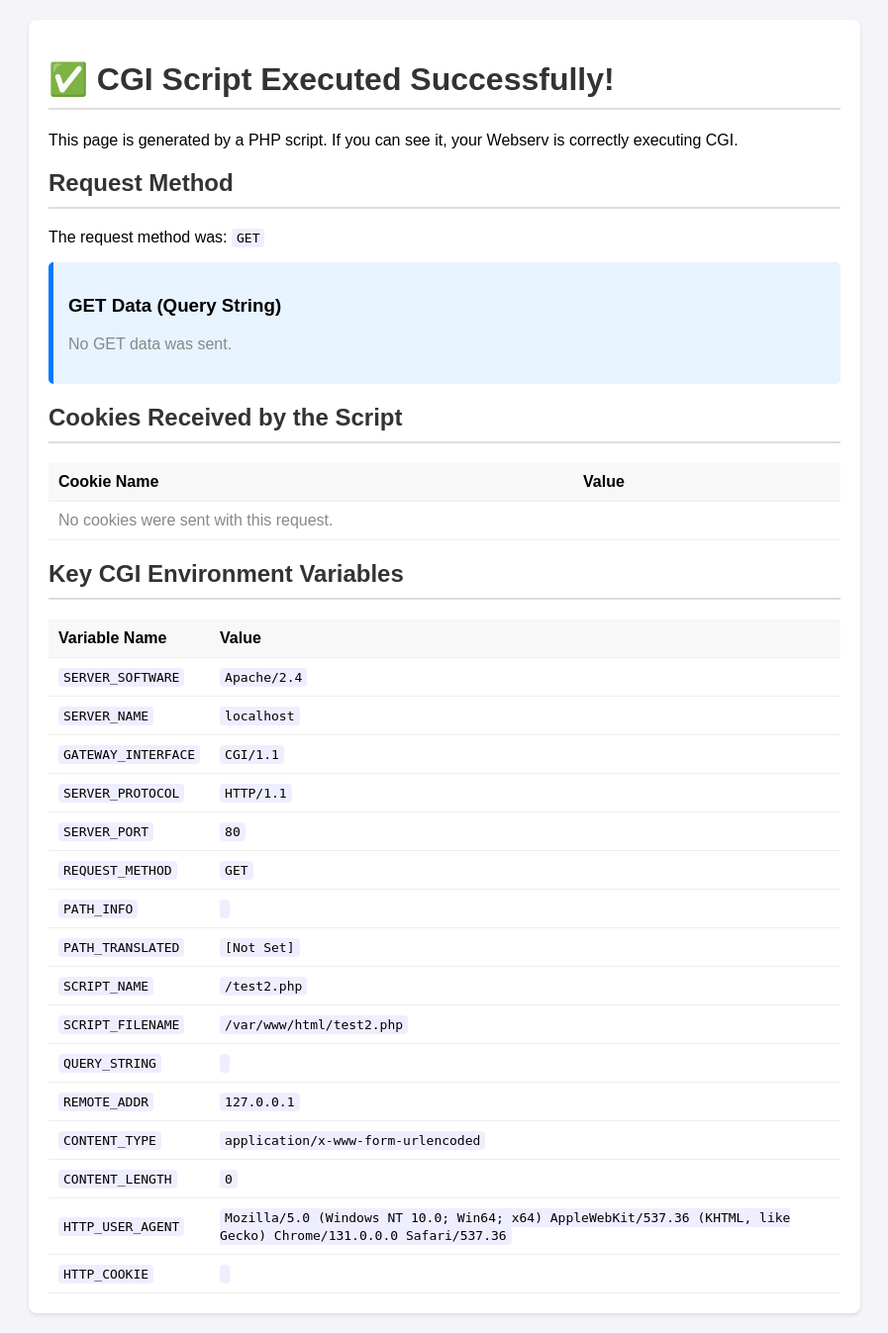
After one commit to bamssaye/Web-serv, a PHP site: page /test2.php in a window 1280 px wide. The commit adds this page. Shown: the whole page at 99% size, without its empty margins (191-1088 px from the left). Run offline with PHP 8.4, Linux system fonts and the light colour scheme.

Commit message:
done cleaning

```diff
--- /dev/null
+++ b/test2.php
@@ -0,0 +1,101 @@
+<?php
+// Always start with the headers. The blank line after is crucial.
+setcookie("user_name", "Ahmed", time() + 3600, "/");
+setcookie("user_age", "30", time() + 3600, "/");
+
+header("Content-Type: text/html");
+header("Status: 200 OK");
+?>
+<!DOCTYPE html>
+<html lang="en">
+<head>
+    <meta charset="UTF-8">
+    <title>CGI Test Page</title>
+    <style>
+        body { font-family: Arial, sans-serif; margin: 20px; background-color: #f4f4f9; }
+        .container { max-width: 800px; margin: auto; background: #fff; padding: 20px; border-radius: 8px; box-shadow: 0 2px 4px rgba(0,0,0,0.1); }
+        h1, h2 { color: #333; border-bottom: 2px solid #ddd; padding-bottom: 10px; }
+        table { width: 100%; border-collapse: collapse; margin-top: 20px; }
+        th, td { padding: 10px; text-align: left; border-bottom: 1px solid #eee; }
+        th { background-color: #f8f8f8; }
+        code { background-color: #eef; padding: 2px 5px; border-radius: 4px; }
+        .method-box { padding: 15px; margin-top: 15px; border-radius: 5px; }
+        .get { background-color: #e7f3ff; border-left: 5px solid #007bff; }
+        .post { background-color: #e8f5e9; border-left: 5px solid #28a745; }
+        .no-data { color: #888; }
+    </style>
+</head>
+<body>
+
+<div class="container">
+    <h1>✅ CGI Script Executed Successfully!</h1>
+    <p>This page is generated by a PHP script. If you can see it, your Webserv is correctly executing CGI.</p>
+
+    <h2>Request Method</h2>
+    <p>The request method was: <code><?php echo htmlspecialchars($_SERVER['REQUEST_METHOD']); ?></code></p>
+
+    <!-- Display GET Data -->
+    <?php if ($_SERVER['REQUEST_METHOD'] == 'GET'): ?>
+        <div class="method-box get">
+            <h3>GET Data (Query String)</h3>
+            <?php if (!empty($_SERVER['QUERY_STRING'])): ?>
+                <code><?php echo htmlspecialchars($_SERVER['QUERY_STRING']); ?></code>
+            <?php else: ?>
+                <p class="no-data">No GET data was sent.</p>
+            <?php endif; ?>
+        </div>
+    <?php endif; ?>
+
+    <!-- Display POST Data -->
+    <?php if ($_SERVER['REQUEST_METHOD'] == 'POST'): ?>
+        <div class="method-box post">
+            <h3>POST Data (Request Body)</h3>
+            <?php
+                $post_body = file_get_contents('php://input');
+                if (!empty($post_body)):
+            ?>
+                <code><?php echo htmlspecialchars($post_body); ?></code>
+            <?php else: ?>
+                <p class="no-data">No POST data was sent.</p>
+            <?php endif; ?>
+        </div>
+    <?php endif; ?>
+
+    <h2>Cookies Received by the Script</h2>
+    <table>
+        <tr><th>Cookie Name</th><th>Value</th></tr>
+        <?php if (!empty($_COOKIE)): ?>
+            <?php foreach ($_COOKIE as $name => $value): ?>
+                <tr>
+                    <td><code><?php echo htmlspecialchars($name); ?></code></td>
+                    <td><code><?php echo htmlspecialchars($value); ?></code></td>
+                </tr>
+            <?php endforeach; ?>
+        <?php else: ?>
+            <tr><td colspan="2" class="no-data">No cookies were sent with this request.</td></tr>
+        <?php endif; ?>
+    </table>
+
+    <h2>Key CGI Environment Variables</h2>
+    <table>
+        <tr><th>Variable Name</th><th>Value</th></tr>
+        <?php
+            $cgi_vars = array(
+                'SERVER_SOFTWARE', 'SERVER_NAME', 'GATEWAY_INTERFACE',
+                'SERVER_PROTOCOL', 'SERVER_PORT', 'REQUEST_METHOD',
+                'PATH_INFO', 'PATH_TRANSLATED', 'SCRIPT_NAME', 'SCRIPT_FILENAME',
+                'QUERY_STRING', 'REMOTE_ADDR', 'CONTENT_TYPE', 'CONTENT_LENGTH',
+                'HTTP_USER_AGENT', 'HTTP_COOKIE'
+            );
+            foreach ($cgi_vars as $var) {
+                echo "<tr>";
+                echo "<td><code>" . htmlspecialchars($var) . "</code></td>";
+                echo "<td><code>" . (isset($_SERVER[$var]) ? htmlspecialchars($_SERVER[$var]) : '[Not Set]') . "</code></td>";
+                echo "</tr>";
+            }
+        ?>
+    </table>
+</div>
+
+</body>
+</html>
```
Also changed, not shown: html/error/404.html (added, +37 -0 lines), html/error/default.html (added, +62 -0 lines), test.php (+20 -39 lines), uploads/carbon.png (deleted), 11 other files.
